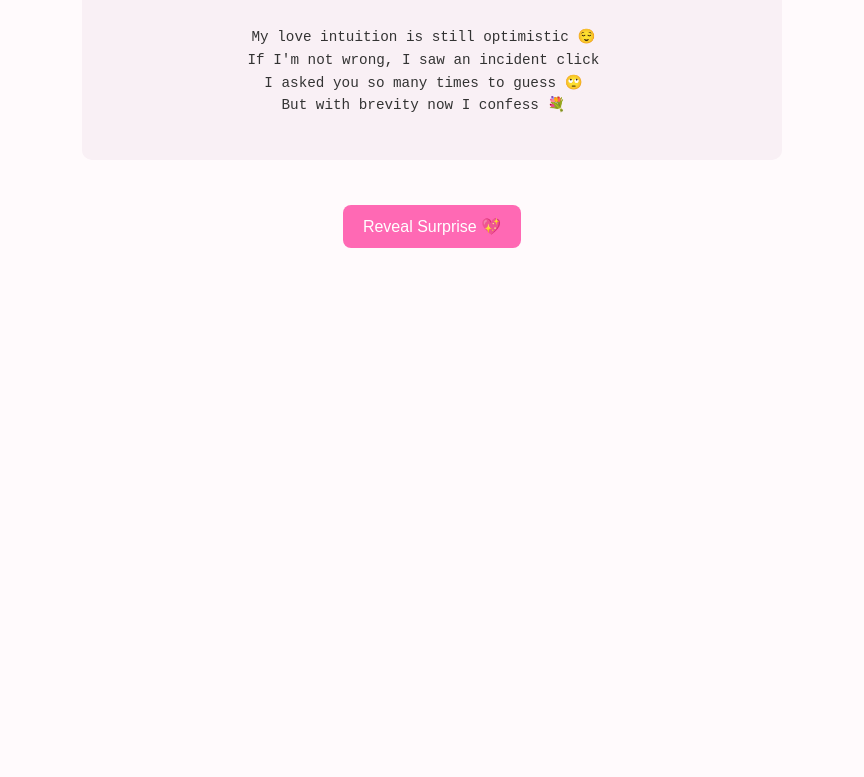
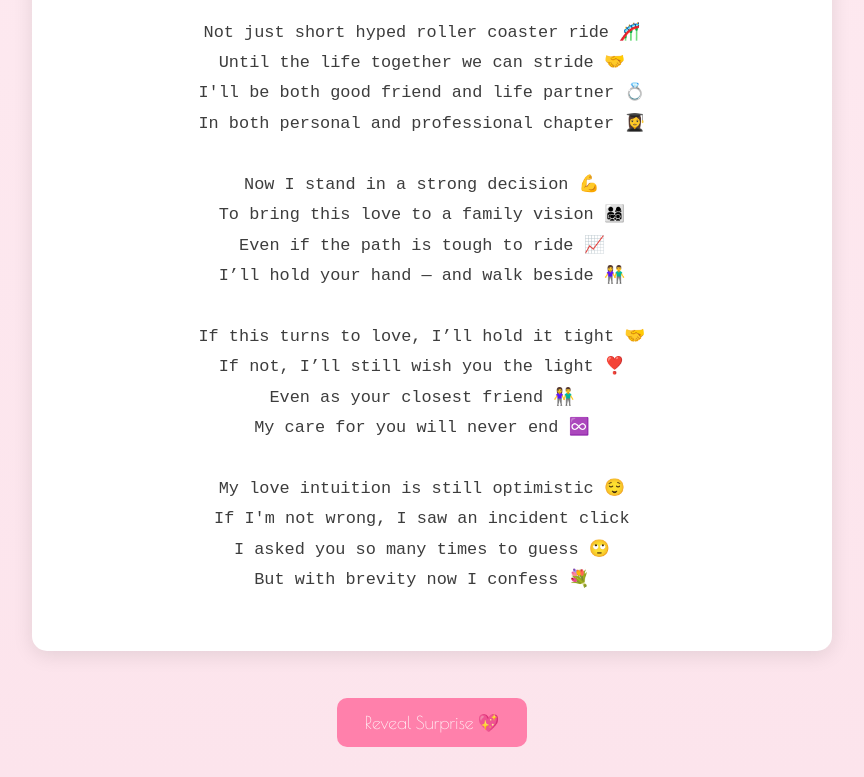
Before and after one commit to Saravana691/my-intentions-proposal, a plain HTML site: page index.html in a window 1280 px wide. Shown: the part 1371-2148 px from the top of the page, without its empty margins (208-1072 px from the left). Before the commit the page ends 1639 px from the top, so only its background shows below. Drawn offline with nearby package versions, Linux system fonts and the light colour scheme.

Commit message:
Update style.css

```diff
--- a/style.css
+++ b/style.css
@@ -1,56 +1,101 @@
+/* Font & General Styling */
 body {
   margin: 0;
   padding: 0;
-  font-family: 'Georgia', serif;
-  background-color: #fffafc;
-  color: #333;
+  font-family: 'Dancing Script', cursive;
+  background: linear-gradient(to bottom, #fff0f5, #fce4ec);
+  color: #3d3d3d;
   text-align: center;
+  overflow-x: hidden;
 }
 
+/* Container Styling */
 .container {
-  max-width: 700px;
-  margin: auto;
-  padding: 20px;
+  max-width: 800px;
+  margin: 0 auto;
+  padding: 30px 20px;
+  animation: fadeInSlideUp 1.5s ease-out;
 }
 
+/* Title */
 h1 {
-  color: #d63384;
-  font-size: 2em;
-  margin-bottom: 20px;
+  font-size: 2.5em;
+  color: #c2185b;
+  margin-bottom: 25px;
 }
 
+/* Poem Block */
 .poem pre {
   white-space: pre-wrap;
-  font-size: 1.1em;
-  line-height: 1.6;
-  background: #f9f0f5;
-  padding: 20px;
-  border-radius: 10px;
-  text-align: center;
+  font-size: 1.3em;
+  line-height: 1.8;
+  background: #fff;
+  padding: 25px;
+  border-radius: 15px;
+  box-shadow: 0 4px 20px rgba(0, 0, 0, 0.1);
   display: inline-block;
   width: 100%;
   box-sizing: border-box;
 }
 
+/* Button Styling */
 button {
   margin-top: 30px;
-  padding: 12px 20px;
-  font-size: 1em;
+  padding: 14px 28px;
+  font-size: 1.1em;
+  font-family: 'Poiret One', cursive;
+  background-color: #ff80ab;
+  border: none;
+  border-radius: 10px;
   color: white;
-  background-color: #ff69b4;
-  border: none;
-  border-radius: 8px;
   cursor: pointer;
+  transition: transform 0.3s ease, background 0.3s ease;
 }
 
 button:hover {
-  background-color: #e055a0;
+  background-color: #ff4081;
+  transform: scale(1.05);
 }
 
+/* Reveal Section */
 #surprise {
-  margin-top: 20px;
+  margin-top: 30px;
+  transition: all 1s ease;
+  opacity: 0;
+  transform: scale(0.5);
 }
 
+#surprise.show {
+  opacity: 1;
+  transform: scale(1);
+}
+
+#surprise h2 {
+  font-size: 2em;
+  color: #880e4f;
+  animation: pulse 2s infinite;
+}
+
+/* Hidden Class */
 .hidden {
   display: none;
 }
+
+/* Opening Animation */
+@keyframes fadeInSlideUp {
+  0% {
+    opacity: 0;
+    transform: translateY(50px);
+  }
+  100% {
+    opacity: 1;
+    transform: translateY(0);
+  }
+}
+
+/* Pulse for love message */
+@keyframes pulse {
+  0% { transform: scale(1); }
+  50% { transform: scale(1.05); }
+  100% { transform: scale(1); }
+}
```
